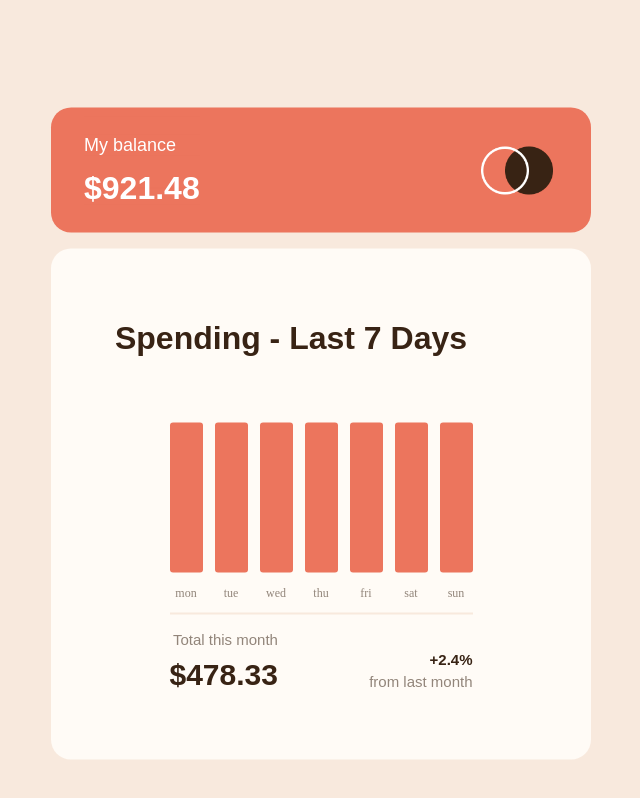
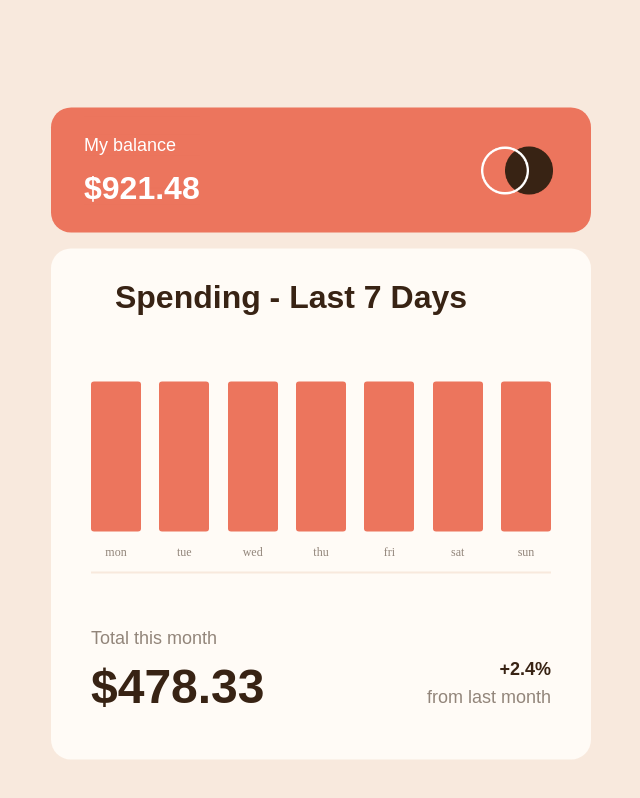
Before and after one commit to dlavrentev/expenses-chart-component, a React (Create React App) app: page / in a window 1280 px wide. Shown: the whole page, without its empty margins (319-959 px from the left). Built offline with nearby package versions, Linux system fonts and the light colour scheme.

Commit message:
Update App.css

```diff
--- a/src/App.css
+++ b/src/App.css
@@ -254,7 +254,7 @@ p {
   .chart-container {
     position: relative;
     display: flex;
-    width: 303px;
+    width: 460px;
     height: 177px;
     flex-direction: row;
     justify-content: space-between;
@@ -284,7 +284,7 @@ p {
 
 
   .money-container {
-    width: 33px;
+    width: 50px;
     height: 150px;
     background: #EC755D;
     border-radius: 3px;
@@ -295,33 +295,41 @@ p {
     display: flex;
     flex-direction: row;
     justify-content: space-between;
-    width: 303px;
+    width: 460px;
     align-items: center;
   }
 
   .month-container-right {
-    margin-top: 15px;
+    margin-top: 40px;
+  }
+
+  .month-container-left {
+    display: flex;
+    flex-direction: column;
+    justify-content: center;
+    align-items: flex-start;
   }
 
   .month-p1 {
     position: relative;
-    top: 25px;
+    top: 60px;
+
   }
+
 
   .month-p1, .month-p4 {
     font-style: normal;
     font-weight: 400;
-    font-size: 15px;
-    line-height: 20px;
-    text-align: right;
+    font-size: 18px;
+    line-height: 23px;
     color: #92857A;
   }
 
   .month-p2 {
     font-style: normal;
     font-weight: 700;
-    font-size: 30px;
-    line-height: 39px;
+    font-size: 48px;
+    line-height: 62px;
     color: #382314;
   }
 
@@ -331,10 +339,13 @@ p {
     top: 13px;
     font-style: normal;
     font-weight: 700;
-    font-size: 15px;
-    line-height: 20px;
+    font-size: 18px;
+    line-height: 23px;
     text-align: right;
     color: #382314;
   }
 
+  .month-p4 {
+    text-align: right;
+  }
 }
```
